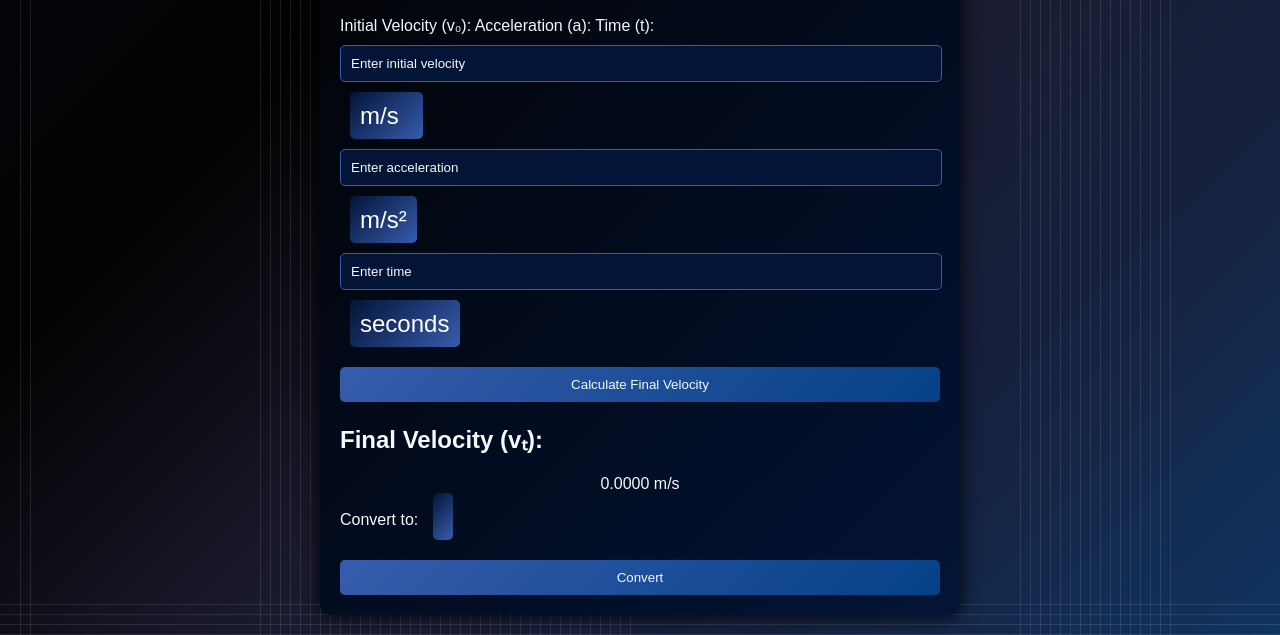
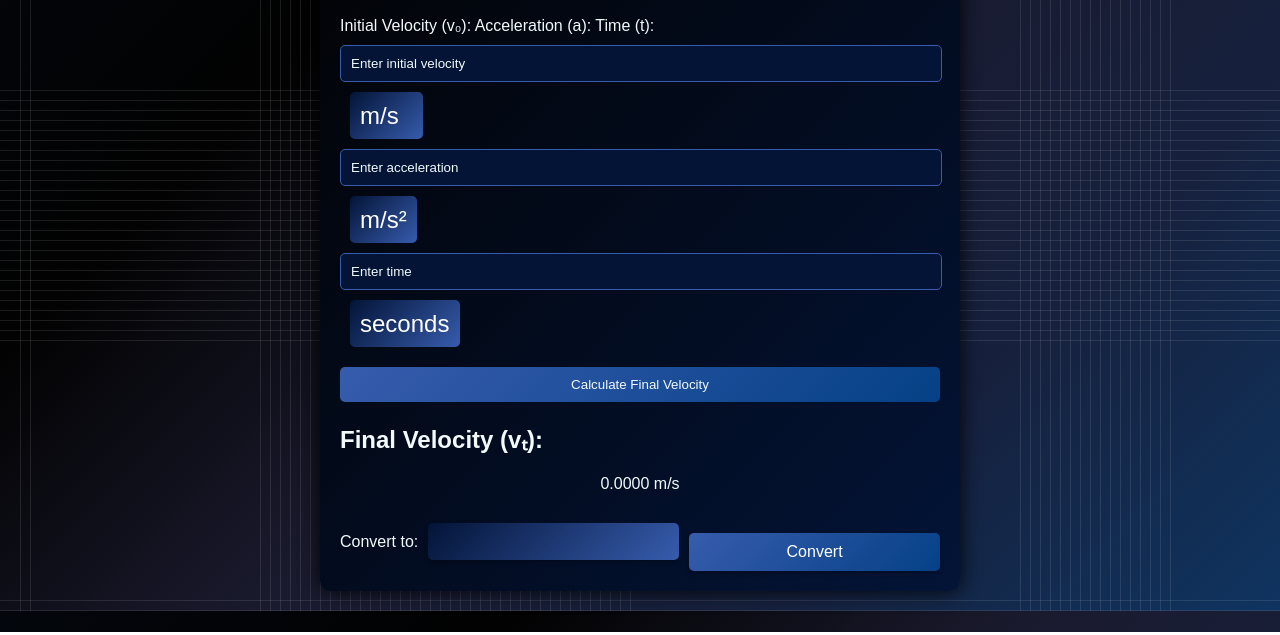
Before and after one commit to raimonvibe/Velocity-Calculator, a plain HTML site: page index.html in a window 1280 px wide. Shown: the part 168-803 px from the top of the page. Drawn offline with Linux system fonts and the light colour scheme.

Commit message:
Update styles.css

```diff
--- a/styles.css
+++ b/styles.css
@@ -174,6 +174,76 @@ button:hover {
   background: #031437; /* Gradient background for hover */
   color: #ffffff; /* Ensure text stays white */
 }
+/* Container for the result options (button and dropdown) */
+.result-options {
+    display: flex;
+    align-items: center;
+    justify-content: space-between;
+    margin-top: 20px;
+}
+
+/* Dropdown (unit-select) for unit conversion */
+.result-options select.unit-select {
+    flex: 1;
+    padding: 10px 15px; /* Add some inner spacing */
+    margin-right: 10px; /* Space between dropdown and button */
+    border: none;
+    border-radius: 5px;
+    background: linear-gradient(135deg, #031437, #375CAD); /* Match overall gradient */
+    color: #ffffff;
+    font-size: 1em;
+    box-shadow: 0 2px 5px rgba(0, 0, 0, 0.3); /* Add shadow for depth */
+    cursor: pointer;
+    transition: background 0.3s, transform 0.3s; /* Add smooth transitions */
+}
+
+/* Hover effect for dropdown */
+.result-options select.unit-select:hover {
+    background: linear-gradient(135deg, #375CAD, #031437); /* Reverse gradient on hover */
+    transform: scale(1.02); /* Slight zoom effect */
+}
+
+/* Conversion button */
+.result-options button {
+    flex: 1;
+    background: linear-gradient(135deg, #375CAD, #054186); /* Match button gradient */
+    color: #ffffff;
+    border: none;
+    border-radius: 5px;
+    padding: 10px 15px;
+    cursor: pointer;
+    text-align: center;
+    font-size: 1em;
+    box-shadow: 0 2px 5px rgba(0, 0, 0, 0.3);
+    transition: background 0.3s, transform 0.3s; /* Smooth transition */
+}
+
+/* Hover effect for conversion button */
+.result-options button:hover {
+    background: linear-gradient(135deg, #054186, #031437); /* Darker gradient on hover */
+    transform: translateY(-2px); /* Lift button slightly on hover */
+    box-shadow: 0 4px 8px rgba(0, 0, 0, 0.4); /* Deeper shadow */
+}
+
+/* Focus effect for accessibility */
+.result-options button:focus {
+    outline: none;
+    box-shadow: 0 0 10px rgba(53, 92, 173, 0.8); /* Glow on focus */
+}
+
+/* Media Query for Mobile */
+@media (max-width: 600px) {
+    .result-options {
+        flex-direction: column; /* Stack dropdown and button */
+    }
+
+    .result-options select.unit-select,
+    .result-options button {
+        margin-right: 0;
+        margin-bottom: 10px; /* Add space between stacked elements */
+        width: 100%; /* Full width for smaller screens */
+    }
+}
 
 
 /* Media query for smaller devices */
```
